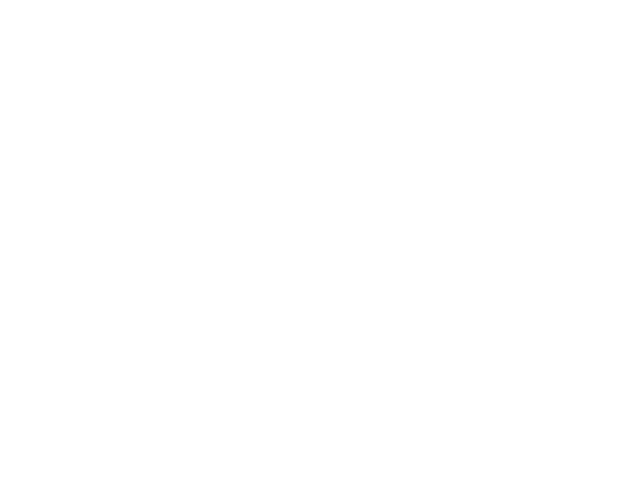
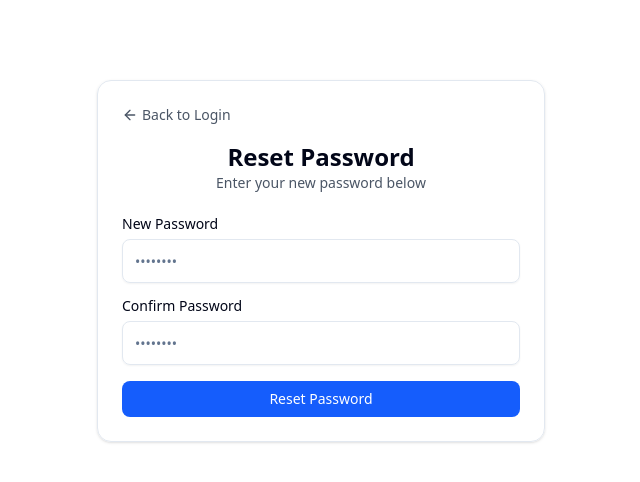
Before and after one commit to muhammadayaz77/Taskio, a React (Vite) app in the folder frontend/: page /reset-password/1 in a window 1280 px wide. Before the commit this address had no page. Shown: the top 482 px of the page, without its empty margins (319-959 px from the left). Built offline with nearby package versions, Linux system fonts and the light colour scheme.

Commit message:
feat: add Reset Password functionality with form handling and API integration

```diff
--- a/frontend/src/components/Auth/ForgotPassword.jsx
+++ b/frontend/src/components/Auth/ForgotPassword.jsx
@@ -23,7 +23,7 @@ const ForgotPassword = () => {
   const [isSuccess,setIsSuccess] = useState(false);
     const {mutate,isPending} = useForgotPassword()
   const form = useForm({
-    resolver: zodResolver(emailSchema),
+    resolver: zodResolver(forgotPasswordSchema),
     defaultValues: {
       email: "",
     },
--- a/frontend/src/components/Auth/ResetPassword.jsx
+++ b/frontend/src/components/Auth/ResetPassword.jsx
@@ -0,0 +1,136 @@
+import { useForm } from "react-hook-form";
+import { zodResolver } from "@hookform/resolvers/zod";
+import { Link, useParams } from "react-router-dom";
+import { ArrowLeft, CheckCircle, Loader2 } from "lucide-react";
+import { useState } from "react";
+
+import {
+  Form,
+  FormControl,
+  FormField,
+  FormItem,
+  FormLabel,
+  FormMessage,
+} from "../../components/ui/form";
+import { Input } from "../../components/ui/input";
+import { Button } from "../../components/ui/button";
+
+import { resetPasswordSchema } from "../../lib/schema";
+import { useResetPassword } from '../../hooks/auth/useResetPassword.js'
+
+const ResetPassword = () => {
+  const { token } = useParams(); // ✅ get token from URL
+  const [isSuccess, setIsSuccess] = useState(false);
+
+  const { mutate, isPending } = useResetPassword();
+
+  const form = useForm({
+    resolver: zodResolver(resetPasswordSchema),
+    defaultValues: {
+      password: "",
+      confirmPassword: "",
+    },
+  });
+
+  const onSubmit = (data) => {
+    console.log("token : ",token)
+    mutate(
+      {
+        ...data,
+        token
+      },
+      {
+        onSuccess: () => {
+          setIsSuccess(true);
+        },
+      }
+    );
+  };
+
+  return (
+    <div className="max-w-md mx-auto mt-20 p-6 border rounded-xl shadow-sm hover:shadow-md transition-shadow duration-300">
+      {/* Back to login */}
+      <Link
+        to="/sign-in"
+        className="group inline-flex items-center gap-1 text-sm text-gray-600 hover:text-gray-700 mb-4 transition-colors duration-200"
+      >
+        <ArrowLeft
+          size={16}
+          className="transition-transform duration-300 ease-out group-hover:-translate-x-1"
+        />
+        Back to Login
+      </Link>
+
+      {isSuccess ? (
+        <div className="flex flex-col items-center text-center">
+          <CheckCircle className="w-10 h-10 text-green-500 mb-2" />
+          <h2 className="text-2xl font-semibold">
+            Password Reset Successful
+          </h2>
+          <p className="mb-6 text-gray-600 text-sm">
+            You can now log in with your new password
+          </p>
+
+          <Link to="/sign-in">
+            <Button className="w-full">Go to Login</Button>
+          </Link>
+        </div>
+      ) : (
+        <>
+          {/* Heading */}
+          <h2 className="text-2xl font-semibold text-center">
+            Reset Password
+          </h2>
+          <p className="text-center mb-6 text-gray-600 text-sm">
+            Enter your new password below
+          </p>
+
+          <Form {...form}>
+            <form onSubmit={form.handleSubmit(onSubmit)} className="space-y-4">
+              {/* New Password */}
+              <FormField
+                control={form.control}
+                name="newPassword"
+                render={({ field }) => (
+                  <FormItem>
+                    <FormLabel>New Password</FormLabel>
+                    <FormControl>
+                      <Input type="password" placeholder="••••••••" {...field} />
+                    </FormControl>
+                    <FormMessage />
+                  </FormItem>
+                )}
+              />
+
+              {/* Confirm Password */}
+              <FormField
+                control={form.control}
+                name="confirmPassword"
+                render={({ field }) => (
+                  <FormItem>
+                    <FormLabel>Confirm Password</FormLabel>
+                    <FormControl>
+                      <Input type="password" placeholder="••••••••" {...field} />
+                    </FormControl>
+                    <FormMessage />
+                  </FormItem>
+                )}
+              />
+
+              {/* Button */}
+              <Button type="submit" className="w-full" disabled={isPending}>
+                {isPending ? (
+                  <Loader2 className="w-4 h-4 animate-spin" />
+                ) : (
+                  "Reset Password"
+                )}
+              </Button>
+            </form>
+          </Form>
+        </>
+      )}
+    </div>
+  );
+};
+
+export default ResetPassword;
--- /dev/null
+++ b/frontend/src/hooks/auth/useResetPassword.js
@@ -0,0 +1,35 @@
+import { useMutation } from "@tanstack/react-query";
+import { useDispatch } from "react-redux";
+import { loginSuccess } from "../../../store/auth/authSlice.js";
+import { postData } from "../../api/axios";
+import { useNavigate } from "react-router-dom";
+
+export const useResetPassword = () => {
+  const dispatch = useDispatch();
+  const navigate = useNavigate( )
+
+  return useMutation({
+    mutationFn: (data) => postData("/auth/reset-password-request", data),
+    onSuccess: (data) => {
+      console.log('data : ',data)
+      dispatch(
+        loginSuccess({
+          user: data.user,
+          token: data.token,
+        })
+      );
+
+      window.toastify(
+        data?.message || "Reset pasword email sent",
+        "success"
+      );
+    },
+    onError: (err) => {
+      console.log("Error : ",err)
+      window.toastify(
+        err?.response?.data?.message || "Login failed",
+        "error"
+      );
+    },
+  });
+};
--- a/frontend/src/pages/Routes.jsx
+++ b/frontend/src/pages/Routes.jsx
@@ -8,6 +8,7 @@ import VerifyEmail from '../components/Auth/VerifyEmail'
 import AuthProvider from '../providers/AuthProviders'
 import Dashboard from './Dashboard'
 import ForgotPassword from '../components/Auth/ForgotPassword'
+import ResetPassword from '../components/Auth/ResetPassword'
 // import Admin from './Admin/Index.jsx'
 // import ProtectedRoutes from '../ProtectedRoutes/ProtectedRoutes.jsx'
 
@@ -26,7 +27,7 @@ import ForgotPassword from '../components/Auth/ForgotPassword'
       <Route path="/sign-up" element={<Signup />} />
       <Route path="/forgot-password" element={<ForgotPassword />} />
       <Route path="/verify-email/:token" element={<VerifyEmail />} />
-      <Route path="/ayaz" element={<>Ayaz</>} />
+      <Route path="/reset-password/:token" element={<ResetPassword />} />
 
       <Route path="/dashboard" element={<Dashboard />} />
     {/* <Route element={<ProtectedRoute />}> */}
```
